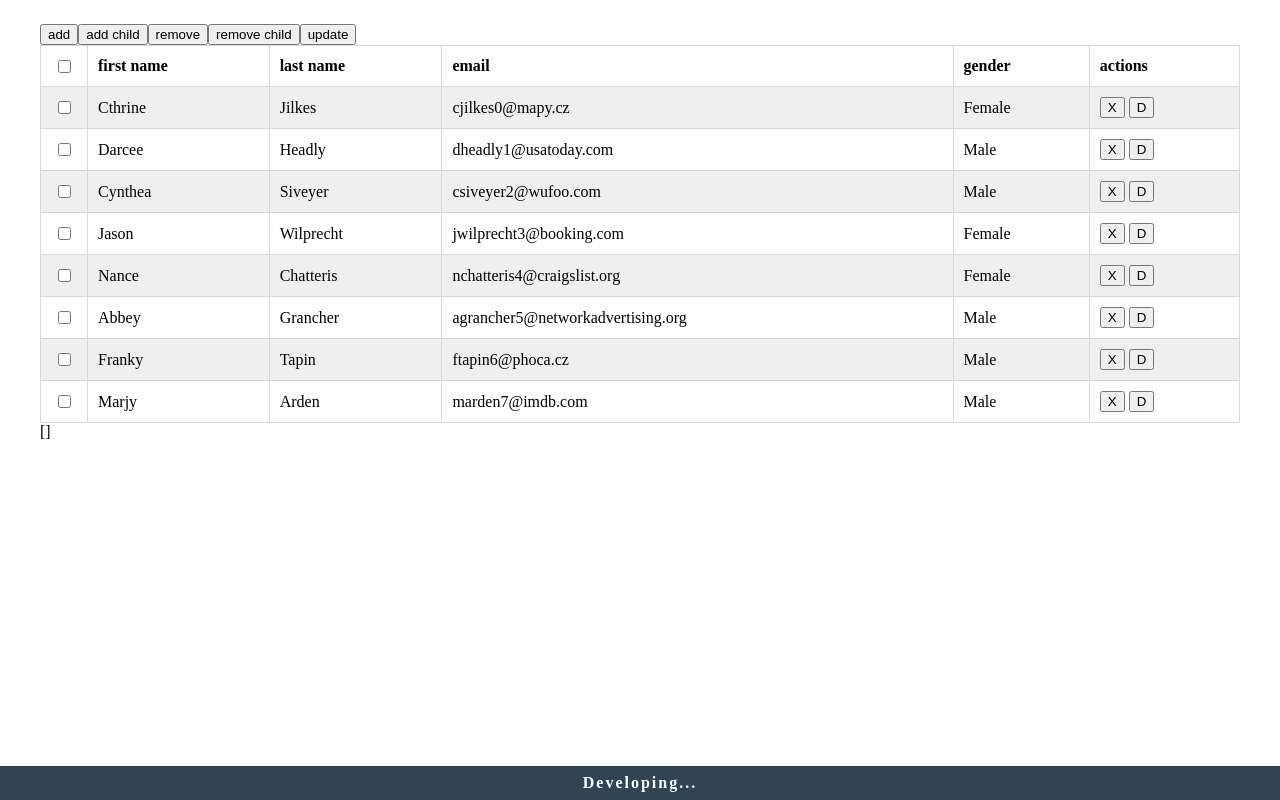
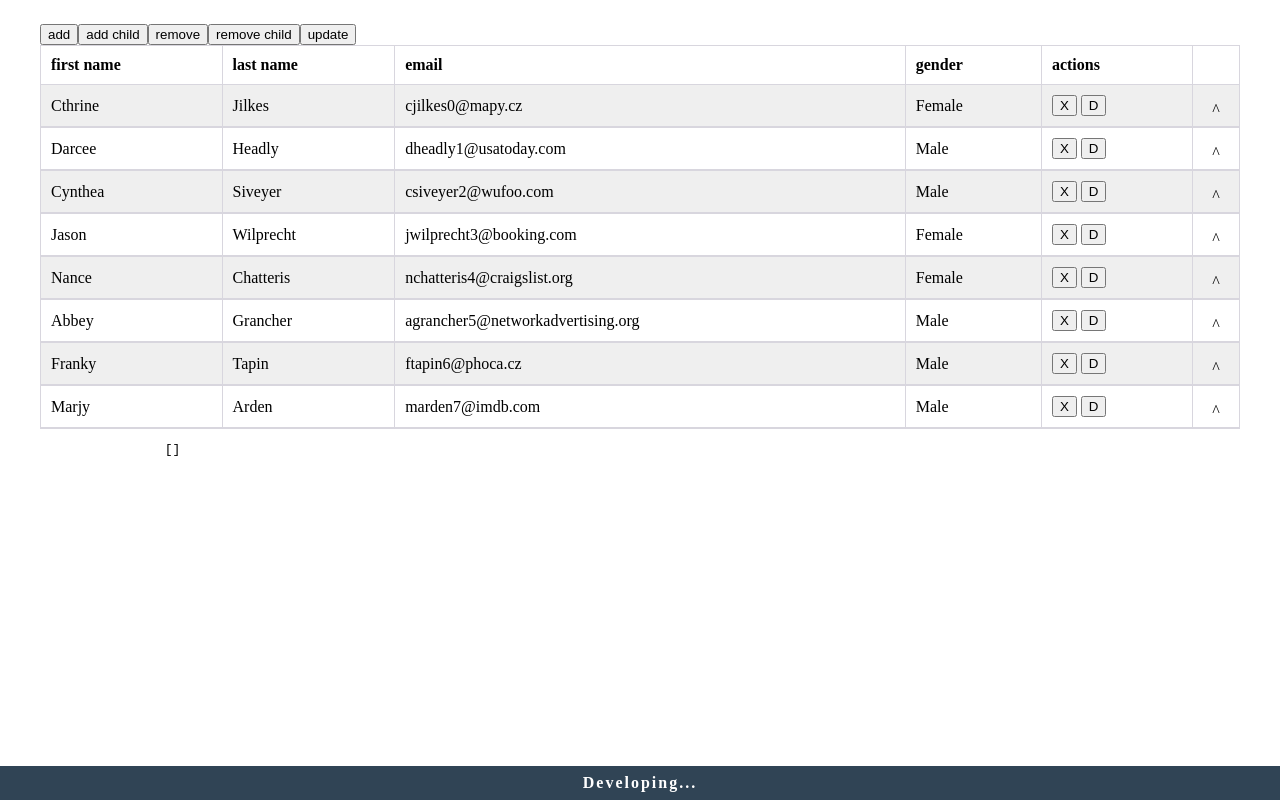
Before and after one commit to Abdulaziz5h/a-v-datatable, a Vue app: page / in a window 1280 px wide. Built offline with nearby package versions, Linux system fonts and the light colour scheme.

Commit message:
fix group selection

```diff
--- a/src/App.vue
+++ b/src/App.vue
@@ -11,12 +11,13 @@
                 :headers="headers"
                 :items="items"
                 classes="borderd cell-borderd striped"
+                v-model="selected"
+                :collapseOptoins="collapseOptoins"
                 :selectOptions="selectOptions"
-                v-model="selected"
             >
                 <!-- :reduce="item => item.id" -->
-                <!-- :headerOptions="headerOptions"
-                :collapseOptoins="collapseOptoins"
+                <!--
+                :headerOptions="headerOptions"
                 ref="table"
                 @remove="log"
                 @details="log"
@@ -26,7 +27,9 @@
                 <!-- select2 => :reduce="(item) => ({id: item.id, first_name:
                 item.first_name})" -->
             </a-v-datatable>
-            {{ selected }}
+            <pre>
+                {{ selected }}
+            </pre>
             <footer class="footer">
                 Developing...
             </footer>
@@ -176,6 +179,11 @@ export default {
                 7
             );
         }
+    },
+    watch: {
+        selected(s) {
+            console.log(s);
+        }
     }
 };
 </script>
--- a/src/a-v-datatable/a-v-datatable-components/a-v-datatable-body-row.vue
+++ b/src/a-v-datatable/a-v-datatable-components/a-v-datatable-body-row.vue
@@ -51,7 +51,7 @@
             :key="row.length"
             class="colapse-icon"
         >
-            <div class="icon">
+            <div class="colapse-icon-i">
                 <span :class="{ colapsed: row.open }">
                     <slot name="collapse-icon"
                         ><span style="height: 10px; display: block;"
--- a/src/a-v-datatable/a-v-datatable.vue
+++ b/src/a-v-datatable/a-v-datatable.vue
@@ -150,8 +150,22 @@
                                             "
                                             :uniqueId="collapseOptoins.uniqueId"
                                             :reduce="reduce"
-                                            v-model="value[row.row[uniqueId]]"
+                                            :value="
+                                                value.findIndex
+                                                    ? value
+                                                    : value[row.row[uniqueId]]
+                                            "
+                                            @input="
+                                                value.findIndex
+                                                    ? (value = $event)
+                                                    : $set(
+                                                          value,
+                                                          row.row[uniqueId],
+                                                          $event
+                                                      )
+                                            "
                                             @details="details"
+                                            :isChild="true"
                                         >
                                         </a-v-datatable>
                                     </div>
@@ -181,7 +195,6 @@ import { getPropsObj, createRow, warnIndexNotFound } from "@/utils";
 const headerOptionsDefault = { label: "label", value: "value" };
 const selectOptionsDefault = {
     enable: false,
-    group: false,
     label: "selected"
 };
 const collapseOptoinsDefault = {
--- a/src/assets/_table.scss
+++ b/src/assets/_table.scss
@@ -39,8 +39,9 @@
             }
             .colapse-icon {
                 width: 26px;
+                min-width: 26px;
                 position: relative;
-                .icon {
+                .colapse-icon-i {
                     position: absolute;
                     height: 100%;
                     width: 100%;
--- a/src/main.js
+++ b/src/main.js
@@ -1,7 +1,6 @@
 import Vue from "vue";
 import App from "./App.vue";
 // TODO: don't forget to add pagination
-// TODO: fix select without reduce
 // TODO: fix on change select from out of component
 require("./assets/global.scss");
 Vue.config.productionTip = false;
```
